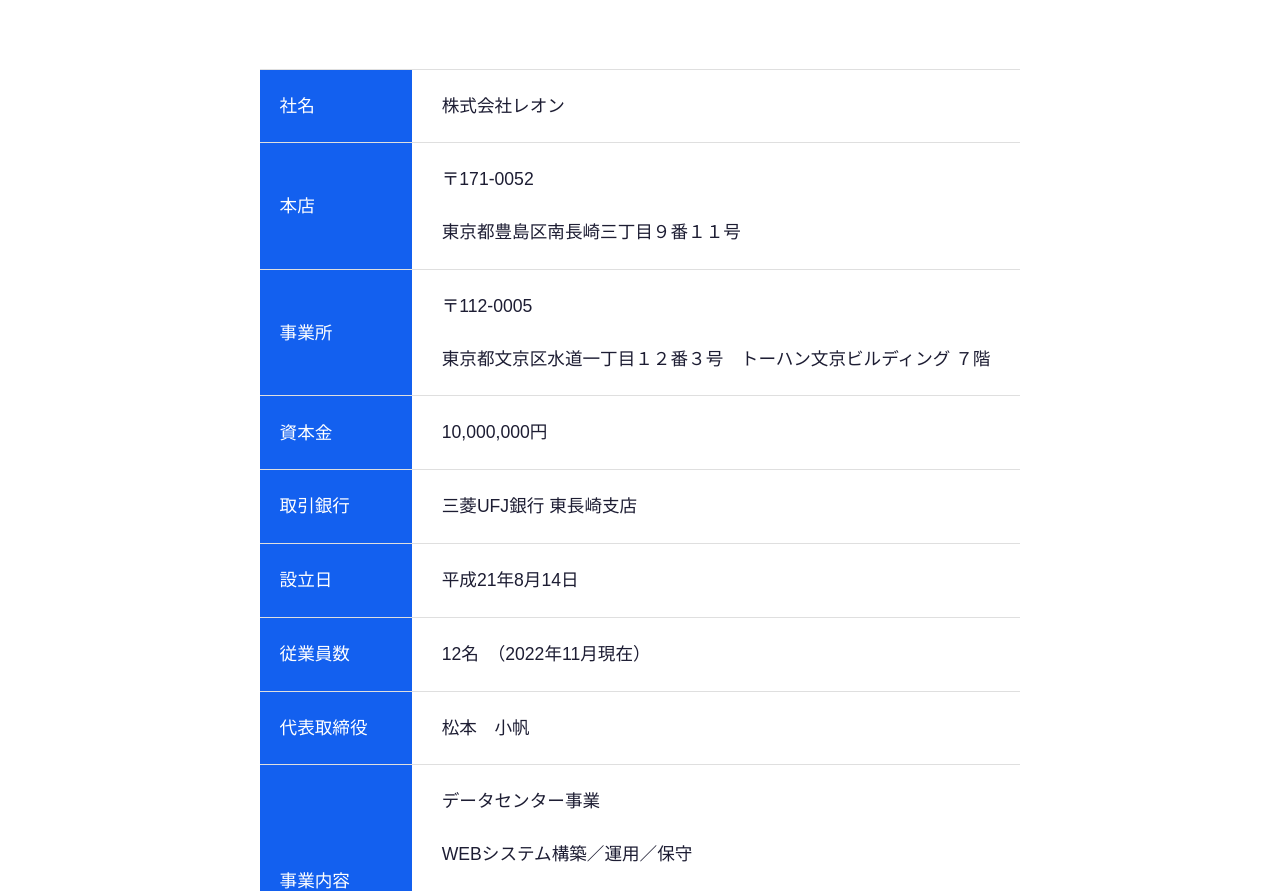
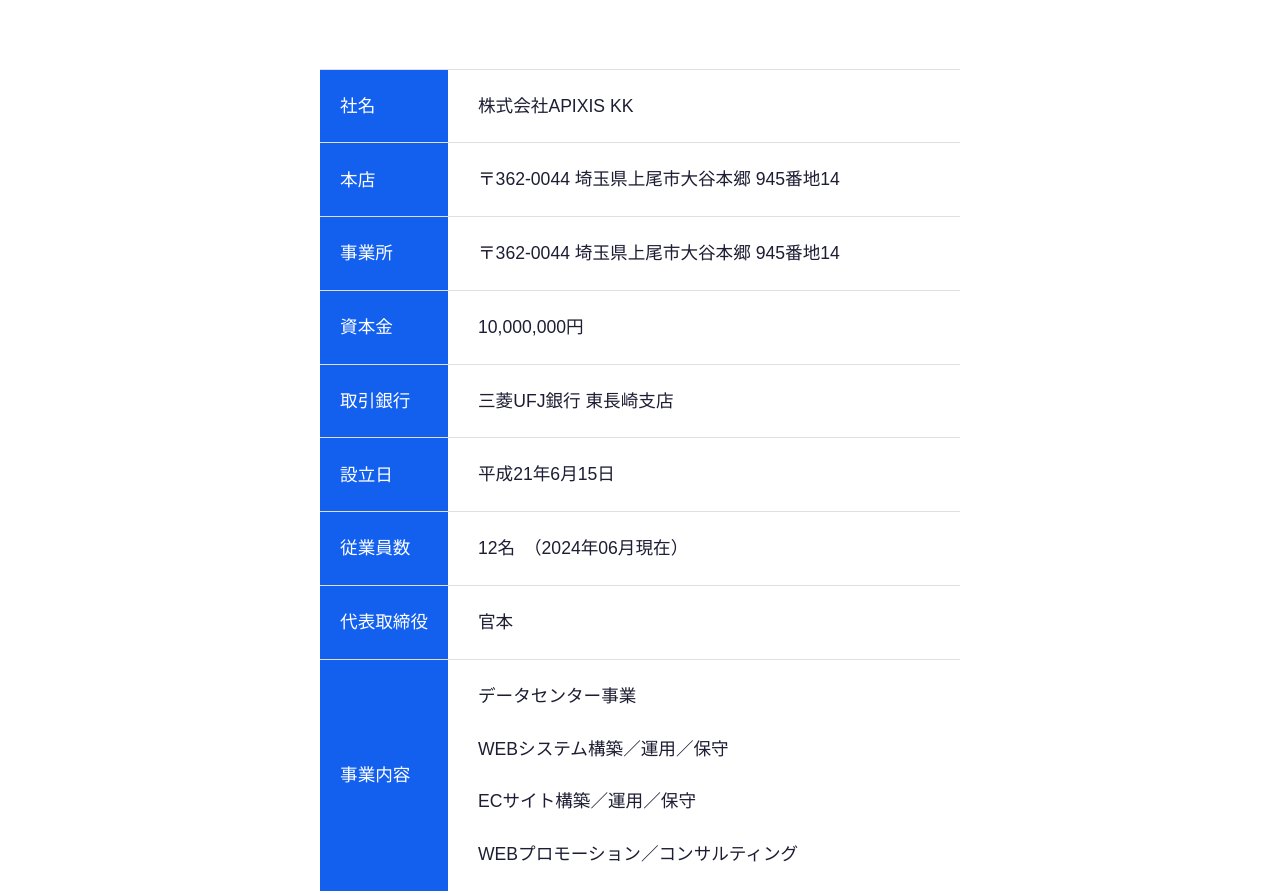
Before and after one commit to apixis-jp/jp.apixis.jp, a plain HTML site: page company.html in a window 1280 px wide. Shown: the part 265-1156 px from the top of the page. Drawn offline with Linux system fonts and the light colour scheme; a web font is replaced by a local one.

Commit message:
Add files via upload

```diff
--- a/company.html
+++ b/company.html
@@ -129,7 +129,7 @@ height="0" width="0" style="display:none;visibility:hidden"></iframe></noscript>
                     </li>
                   </ul>
                 </li>
-                <li class="nav-item"> <a class="nav-link" href="our_honor.html">受賞歴</a></li>
+                <!--<li class="nav-item"> <a class="nav-link" href="our_honor.html">受賞歴</a></li>-->
                 <li class="nav-item"> <a class="nav-link" href="company.html">会社概要</a></li>
                 <li class="nav-item"> <a class="nav-link" href="privacy.html">個人情報保護方針</a></li>
               </ul>
@@ -162,15 +162,15 @@ height="0" width="0" style="display:none;visibility:hidden"></iframe></noscript>
           <tbody>
             <tr>
               <th>社名</th>
-              <td>株式会社レオン</td>
+              <td>株式会社APIXIS KK</td>
             </tr>
             <tr>
               <th>本店</th>
-              <td>〒171-0052<br>東京都豊島区南長崎三丁目９番１１号</td>
+              <td>〒362-0044 埼玉県上尾市大谷本郷 945番地14</td>
             </tr>
             <tr>
               <th>事業所</th>
-              <td>〒112-0005<br>東京都文京区水道一丁目１２番３号　トーハン文京ビルディング ７階</td>
+              <td>〒362-0044 埼玉県上尾市大谷本郷 945番地14</td>
             </tr>
             <tr>
               <th>資本金</th>
@@ -182,15 +182,15 @@ height="0" width="0" style="display:none;visibility:hidden"></iframe></noscript>
             </tr>
             <tr>
               <th>設立日</th>
-              <td>平成21年8月14日</td>
+              <td>平成21年6月15日</td>
             </tr>
             <tr>
               <th>従業員数</th>
-              <td>12名　（2022年11月現在）</td>
+              <td>12名　（2024年06月現在）</td>
             </tr>
             <tr>
               <th>代表取締役</th>
-              <td>松本　小帆</td>
+              <td>官本　</td>
             </tr>
             <tr>
               <th>事業内容</th>
```
Also changed, not shown: cdn.html (+1 -1 lines), cloud.html (+1 -1 lines), colocation.html (+1 -1 lines), connecting.html (+1 -1 lines), index.html (+1 -1 lines), managed_service.html (+1 -1 lines), networking.html (+1 -1 lines), our_honor.html (+1 -1 lines), privacy.html (+1 -1 lines), server.html (+1 -1 lines), template.html (+1 -1 lines).
